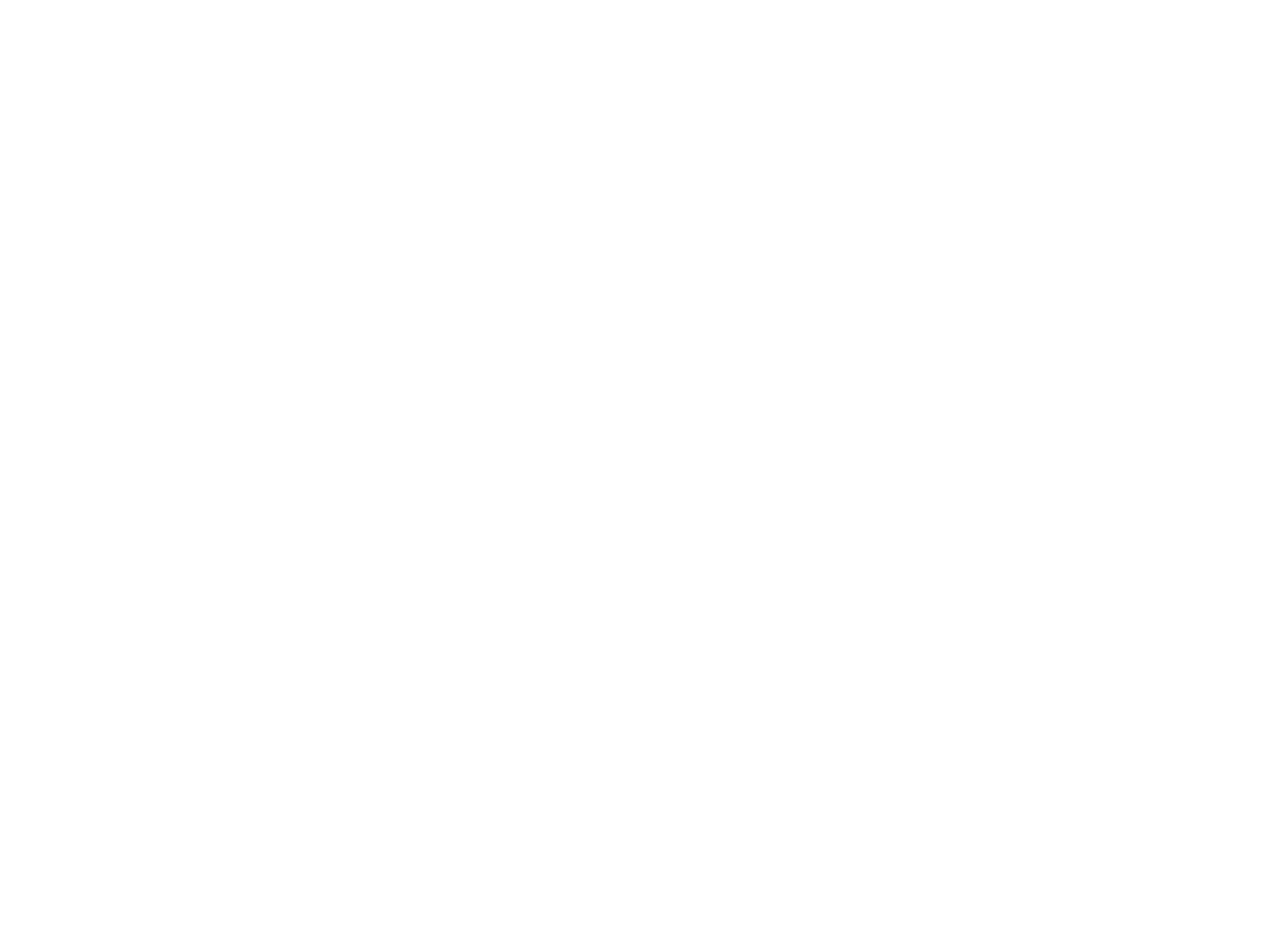
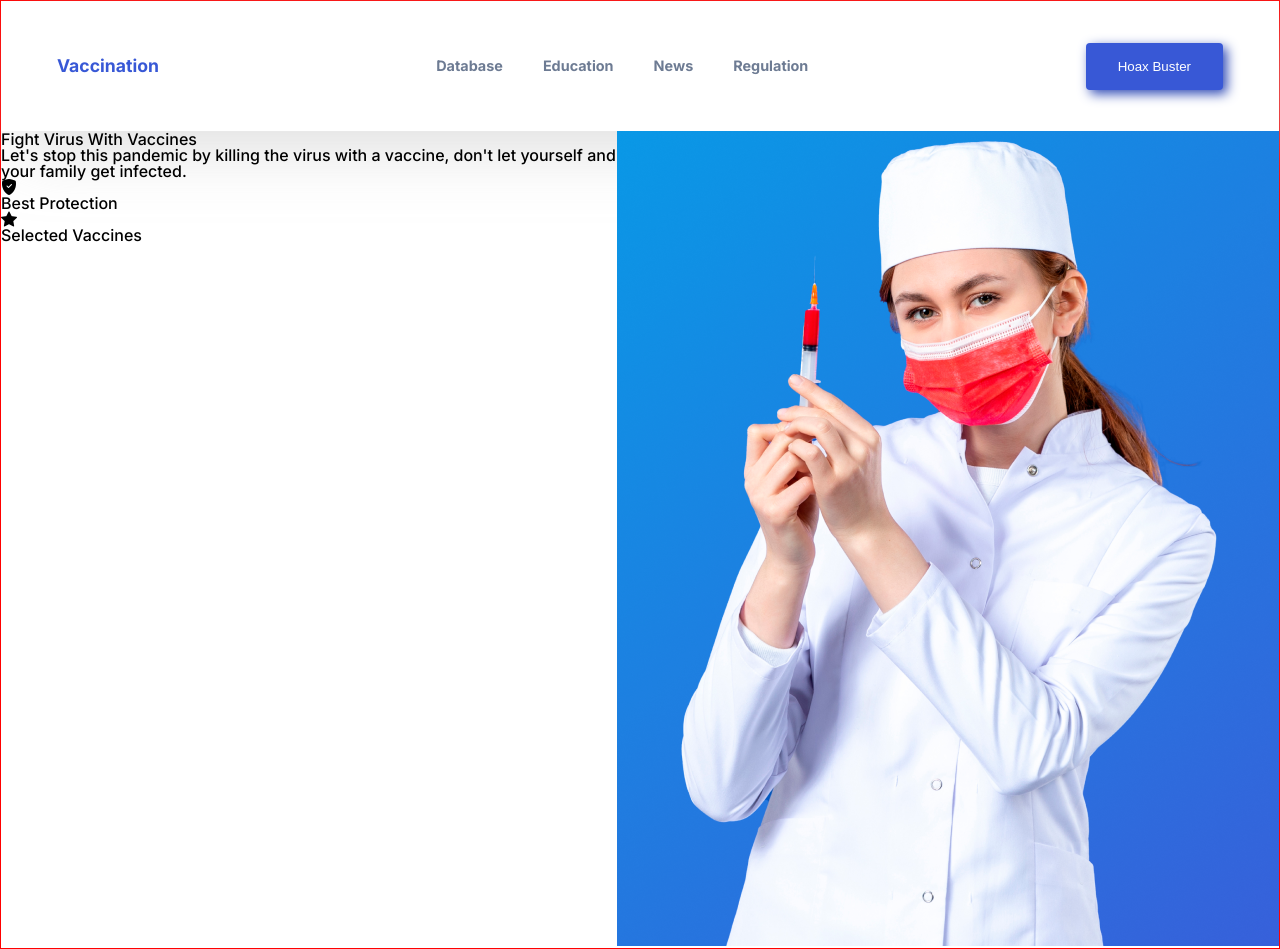
Before and after one commit to JoniP-IV/ClonCss-LaunchX, a plain HTML site: page index.html in a window 1280 px wide. Before the commit the page ends 800 px from the top, so only its background shows below. Drawn offline with nearby package versions, Linux system fonts and the light colour scheme.

Commit message:
Cambios generales

```diff
--- /dev/null
+++ b/css/header/header.css
@@ -0,0 +1,25 @@
+.header__container {
+  display: flex;
+  align-items: center;
+  justify-content: space-between;
+  padding: 0px 56px;
+  min-height: 130px;
+  background-color: rgba(255, 255, 255, 0.9);
+  box-shadow: 20px 20px 60px rgba(196, 196, 196, 0.5);
+}
+
+.header__title {
+  color: var(--primary);
+  font-size: 1.1rem;
+  font-weight: 700;
+  cursor: pointer;
+}
+
+.header__btn {
+  background-color: var(--primary);
+  border: none;
+  padding: 16px 32px;
+  color: #fff;
+  border-radius: 4px;
+  box-shadow: 4px 4px 12px #304bb6;
+}
--- /dev/null
+++ b/css/header/nav.css
@@ -0,0 +1,34 @@
+.nav__container {
+  display: flex;
+  gap: 40px;
+  font-size: 0.9rem;
+  font-weight: bold;
+}
+
+.nav__link {
+  color: var(--text);
+  position: relative;
+}
+
+.nav__link::after {
+  content: "";
+  position: absolute;
+  width: 100%;
+  transform: scaleX(0);
+  height: 2px;
+  bottom: -4px;
+  left: 0;
+
+  background-color: var(--primary);
+  transform-origin: bottom right;
+  transition: transform 0.25s ease-out;
+}
+
+.nav__link:hover {
+  color: var(--primary);
+}
+
+.nav__link:hover::after {
+  transform: scaleX(1);
+  transform-origin: bottom left;
+}
--- /dev/null
+++ b/css/hero/hero.css
@@ -0,0 +1,3 @@
+.hero__container {
+  display: flex;
+}
--- a/reset.css
+++ b/css/reset.css
@@ -90,6 +90,7 @@ video {
   font-size: 100%;
   font: inherit;
   vertical-align: baseline;
+  text-decoration: none;
 }
 /* HTML5 display-role reset for older browsers */
 article,
--- /dev/null
+++ b/css/style.css
@@ -0,0 +1,13 @@
+@import url("https://fonts.googleapis.com/css2?family=Inter:wght@500;700&display=swap");
+
+:root {
+  --primary: #3858d6;
+  --text: #6d7b93;
+  --title: #1f3e72;
+  --font: "Inter", sans-serif;
+}
+
+body {
+  border: 1px solid red;
+  font-family: var(--font);
+}
--- a/index.html
+++ b/index.html
@@ -5,15 +5,57 @@
   <meta charset="UTF-8">
   <meta http-equiv="X-UA-Compatible" content="IE=edge">
   <meta name="viewport" content="width=device-width, initial-scale=1.0">
+
   <!-- Estilos generales -->
-  <link rel="stylesheet" href="style.css">
-  <link rel="stylesheet" href="reset.css">
+  <link rel="stylesheet" href="./css/reset.css">
+  <link rel="stylesheet" href="./css/style.css">
 
   <!-- Estilos personalizados -->
+  <link rel="stylesheet" href="css/header/header.css">
+  <link rel="stylesheet" href="css/header/nav.css">
+  <link rel="stylesheet" href="css/hero/hero.css">
+
+  <link rel="stylesheet" href="https://cdn.jsdelivr.net/npm/bootstrap-icons@1.9.1/font/bootstrap-icons.css">
   <title>ClonCss-LaunchX</title>
 </head>
 
 <body>
+  <!-- HEADER SECTION -->
+  <header class="header__container">
+    <a class="header__title" href="#">Vaccination</a>
+    <nav>
+      <ul class="nav__container">
+        <li><a class="nav__link" href="#">Database</a></li>
+        <li><a class="nav__link" href="#">Education</a></li>
+        <li><a class="nav__link" href="#">News</a></li>
+        <li><a class="nav__link" href="#">Regulation</a></li>
+      </ul>
+    </nav>
+    <button class="header__btn"> Hoax Buster</button>
+  </header>
+  <!-- HERO SECTION -->
+  <section class="hero__container">
+    <div class="hero__info">
+      <h2 class="hero__title">Fight Virus With <span>Vaccines</span></h2>
+      <p>Let's stop this pandemic by killing the virus with a vaccine, don't let yourself and your family get infected.
+      </p>
+      <div class="hero__icon-group">
+        <div class="hero__icon">
+          <i class="bi bi-shield-fill-check "></i>
+          <p>Best Protection</p>
+        </div>
+        <div class="hero__icon">
+          <i class="bi bi-star-fill"></i>
+          <p>Selected Vaccines</p>
+        </div>
+      </div>
+    </div>
+    <div class="hero__img">
+      <img src="img/img.png" alt="vaccines-img">
+    </div>
+  </section>
+
+
 </body>
 
 </html>
```
Also changed, not shown: img/img.png (added), style.css (deleted).
